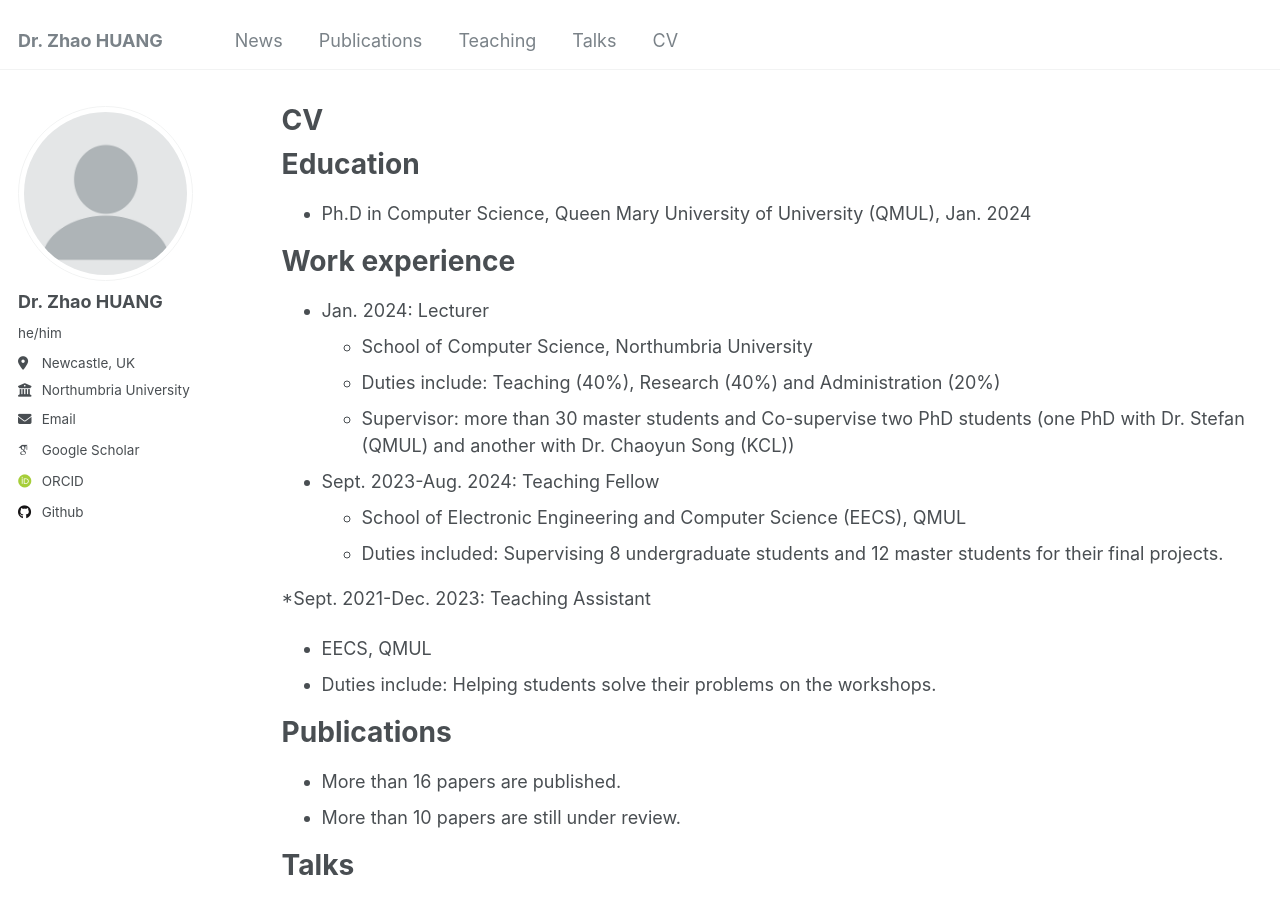
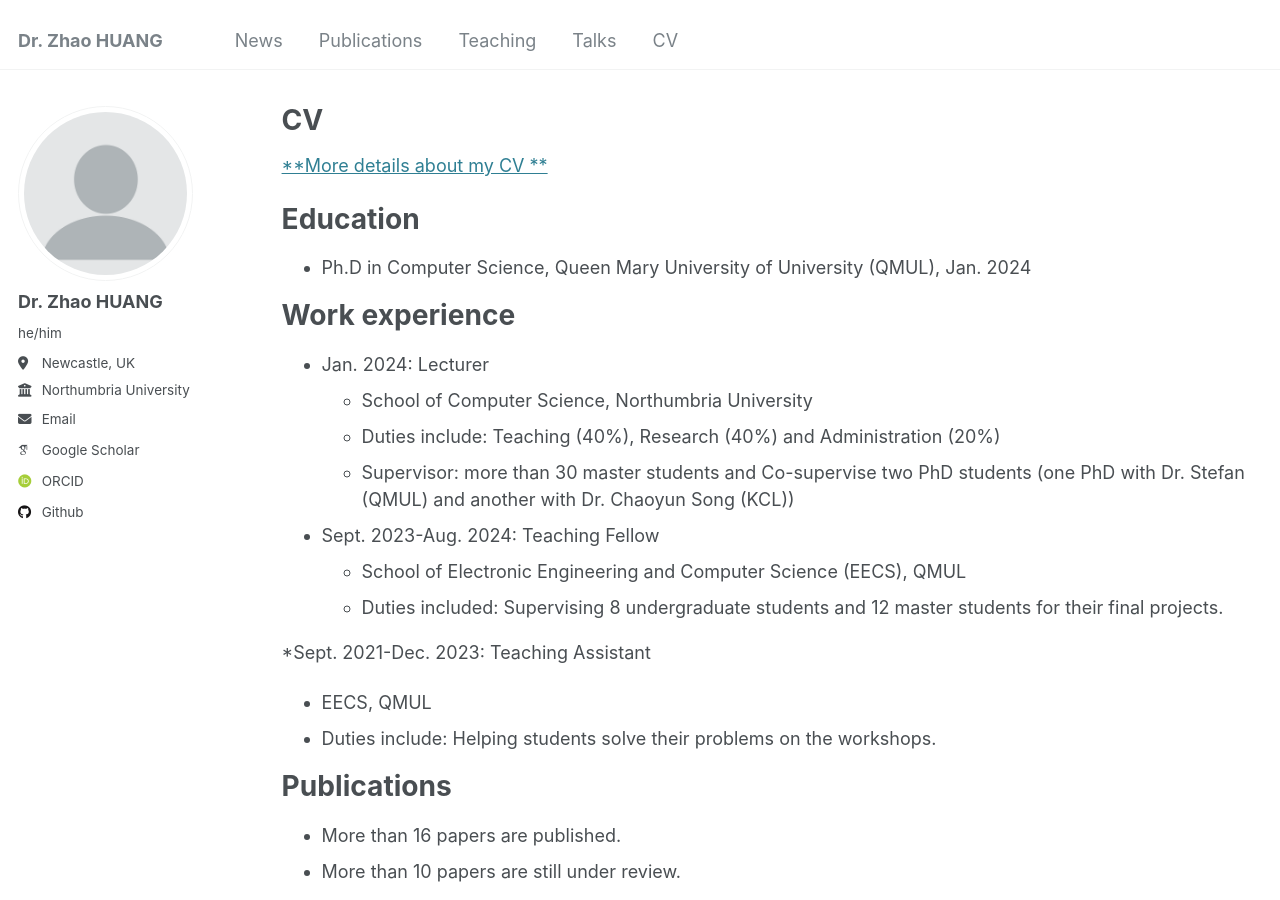
Before and after one commit to ZZ2020zz/ZZ2020zz.github.io, a Jekyll site: the page built from _pages/cv.md, in a window 1280 px wide and 900 px high. Built offline with Jekyll 4.4.1, drawn with Linux system fonts in a browser that asks for light colours; some web fonts are replaced.

Commit message:
Update cv.md

```diff
--- a/_pages/cv.md
+++ b/_pages/cv.md
@@ -8,6 +8,8 @@ redirect_from:
 ---
 
 {% include base_path %}
+
+[**More details about my CV **](/files/ZHAOCV.pdf)
 
 Education
 ======
```
